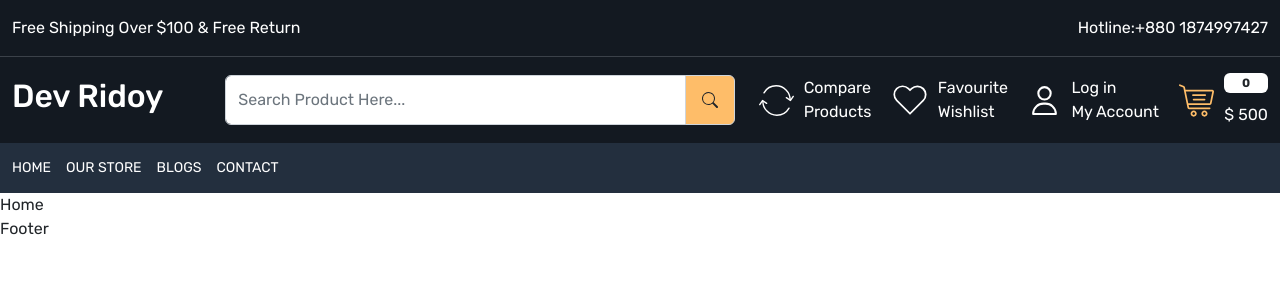
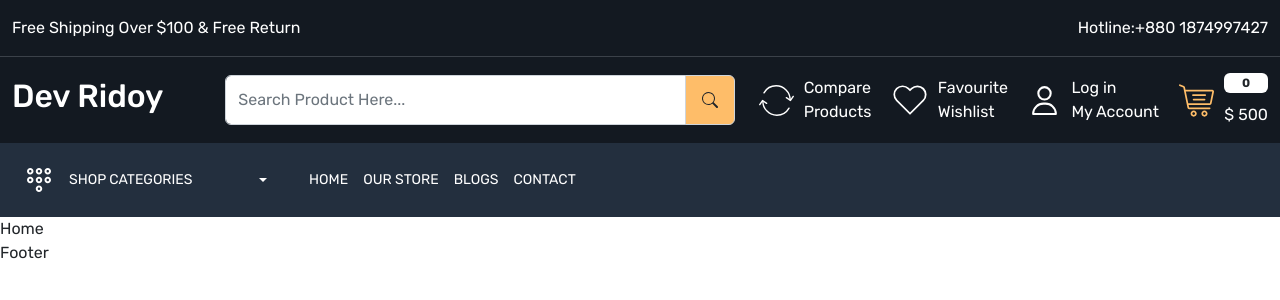
Before and after one commit to ridoy113/corner-ecommerce-app, a React (Create React App) app: page / in a window 1280 px wide. Shown: the top 300 px of the page. Built offline with nearby package versions, Linux system fonts and the light colour scheme.

Commit message:
navbar complite

```diff
--- a/src/App.css
+++ b/src/App.css
@@ -26,6 +26,9 @@
 .gap-15{
   gap: 15px;
 }
+.gap-30{
+  gap: 30px;
+}
 /* Header Part */
 .header-top-strip{
   border-bottom: 1px solid var(--color-3b4149);
@@ -44,13 +47,32 @@
 width: 35px;
 height: 35px;
 }
-.header-bottom .menu-links a{
+.header-bottom .menu-links a,
+.header-bottom .dropdown button{
   color: white;
   font-size: 14px;
   line-height: 18px;
   font-weight: 400;
   letter-spacing: 0.3;
   text-transform: uppercase;
+}
+.header-bottom .dropdown button:focus{
+  box-shadow: none;
+}
+.header-bottom .dropdown-menu{
+  background-color: var(--color-131921);
+  width: 100%;
+  transform: translate3d(0px, 57px, 0px) !important;
+}
+.header-bottom .dropdown-item{
+  padding: 20px;
+  margin-bottom: 3px;
+  border-bottom: 1px solid var(--color-3b4149);
+}
+.header-bottom .dropdown-item:hover{
+  background-color: transparent;
+  color: var(--color-febd69) !important;
+}
 
-}
+
 /* Header Part End Here */
--- a/src/components/Header.js
+++ b/src/components/Header.js
@@ -95,8 +95,44 @@
         <div className="container-xxl">
           <div className="row">
             <div className="col-12">
-              <div className="menu-bottom d-flex align-items-center">
-                <div></div>
+              <div className="menu-bottom d-flex align-items-center gap-30">
+                <div>
+                  <div className="dropdown">
+                    <button
+                      className="btn btn-secondary dropdown-toggle bg-transparent border-0 gap-15 d-flex align-items-center"
+                      type="button"
+                      id="dropdownMenuButton1"
+                      data-bs-toggle="dropdown"
+                      aria-expanded="false"
+                    >
+                      <img src="images/menu.svg" alt="menu" />
+                      <span className="me-5 d-inline-block">
+                        Shop Categories
+                      </span>
+                    </button>
+                    <ul
+                      className="dropdown-menu"
+                      aria-labelledby="dropdownMenuButton1"
+                    >
+                      <li>
+                        <Link className="dropdown-item text-white" to="">
+                          Action
+                        </Link>
+                      </li>
+                      <li>
+                        <Link className="dropdown-item text-white" to="">
+                          Another action
+                        </Link>
+                      </li>
+                      <li>
+                        <Link className="dropdown-item text-white" to="">
+                          Something else here
+                        </Link>
+                      </li>
+                    </ul>
+                  </div>
+                </div>
+
                 <div className="menu-links">
                   <div className="d-flex align-items-center gap-15">
                     <NavLink to="/">Home</NavLink>
```
